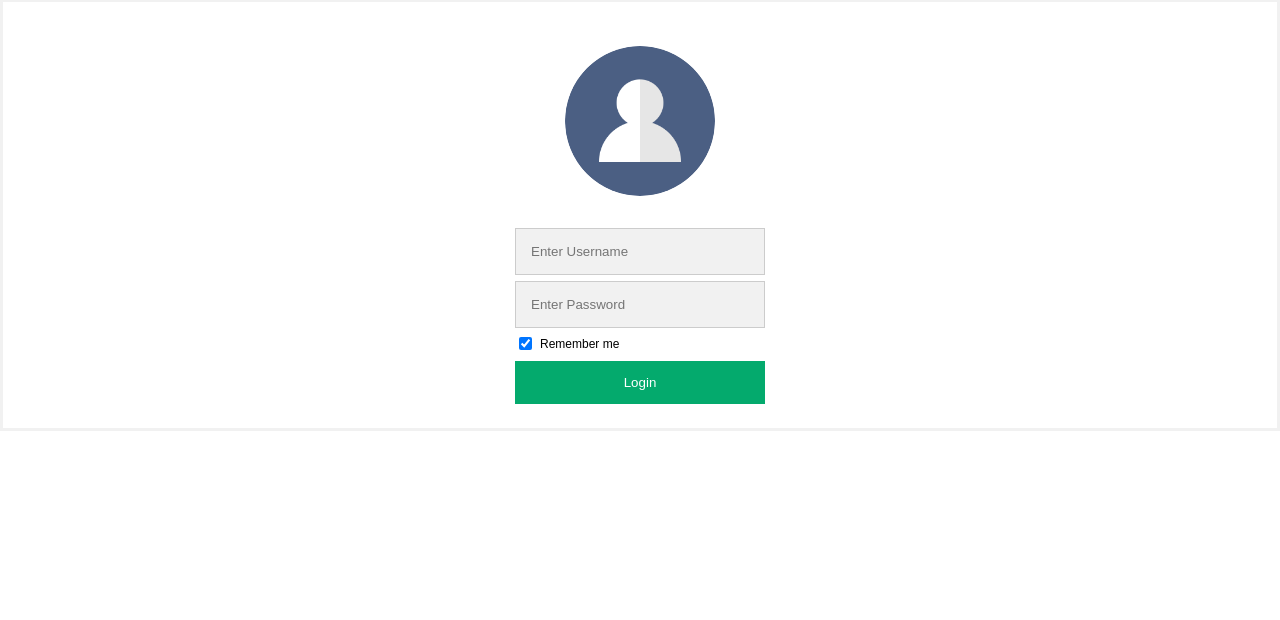
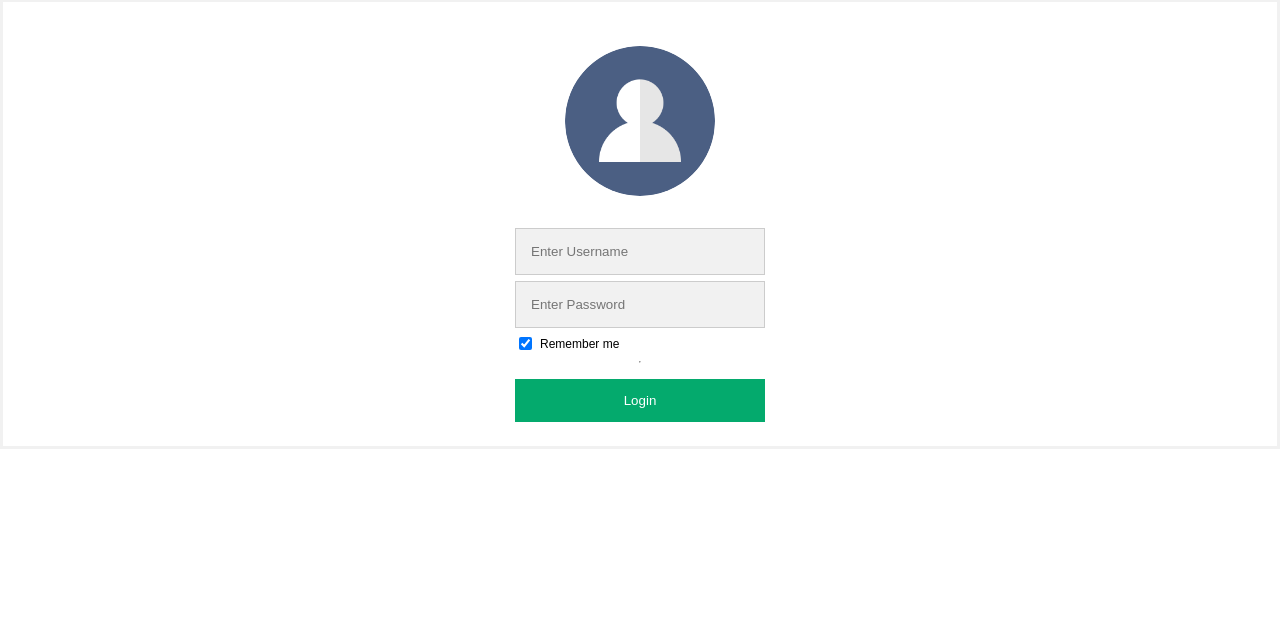
Before and after one commit to sevggii/Python_Web_Project, a Flask app: page /login in a window 1280 px wide. Shown: the part 44-664 px from the top of the page. Run offline with Flask 3, Linux system fonts and the light colour scheme.

Commit message:
login edit

```diff
--- a/templates/login.html
+++ b/templates/login.html
@@ -46,11 +46,11 @@
       opacity: 0.8;
     }
 
-    .cancelbtn {
+    /*.cancelbtn {
       width: auto;
       padding: 10px 18px;
       background-color: #f44336;
-    }
+    }*/
 
     .imgcontainer {
       text-align: center;
@@ -175,6 +175,7 @@
         </label>
         <!--<span class="psw">Forgot <a href="#">password?</a></span>-->
       </div>
+      <hr>
 
       <button type="submit" style="width: 250px;">Login</button>
   </form>
```
